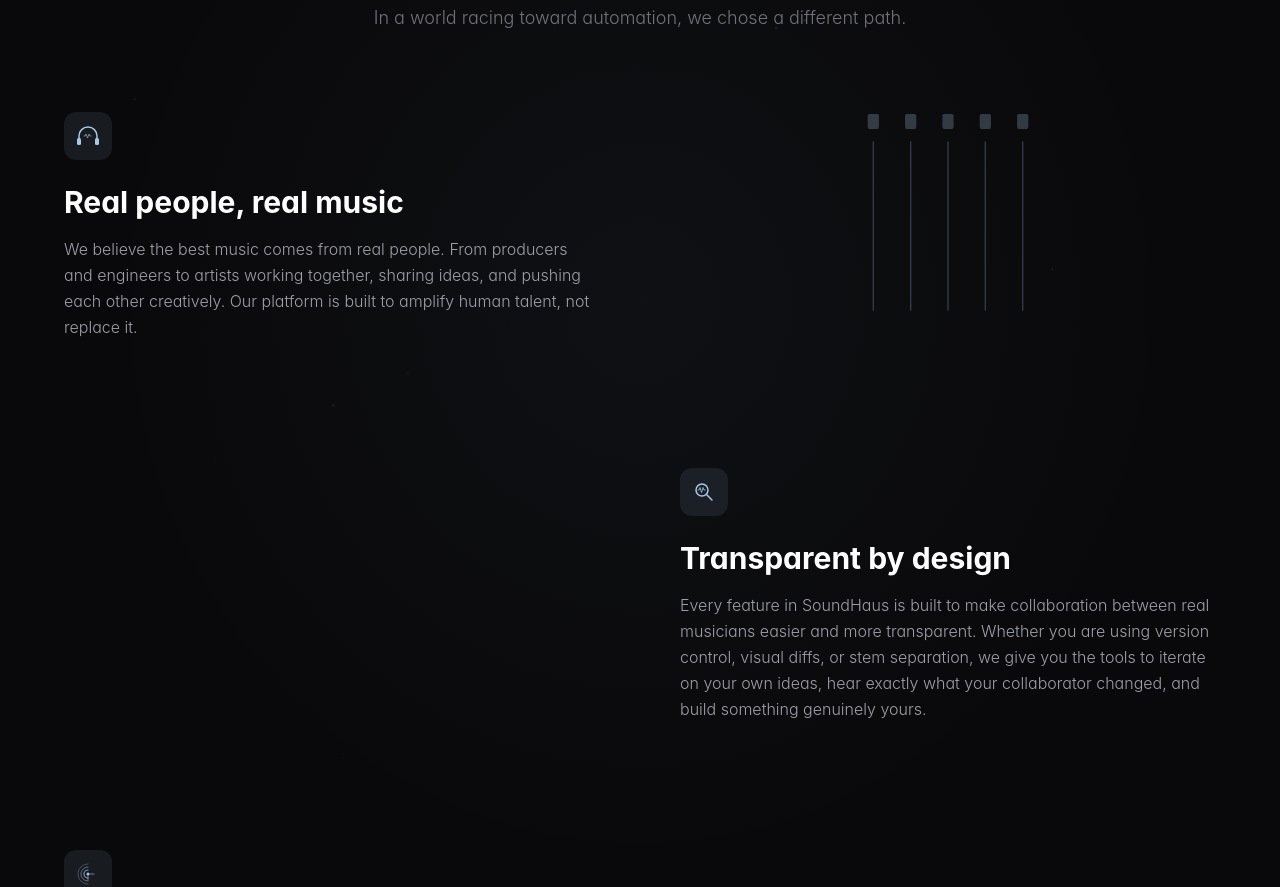
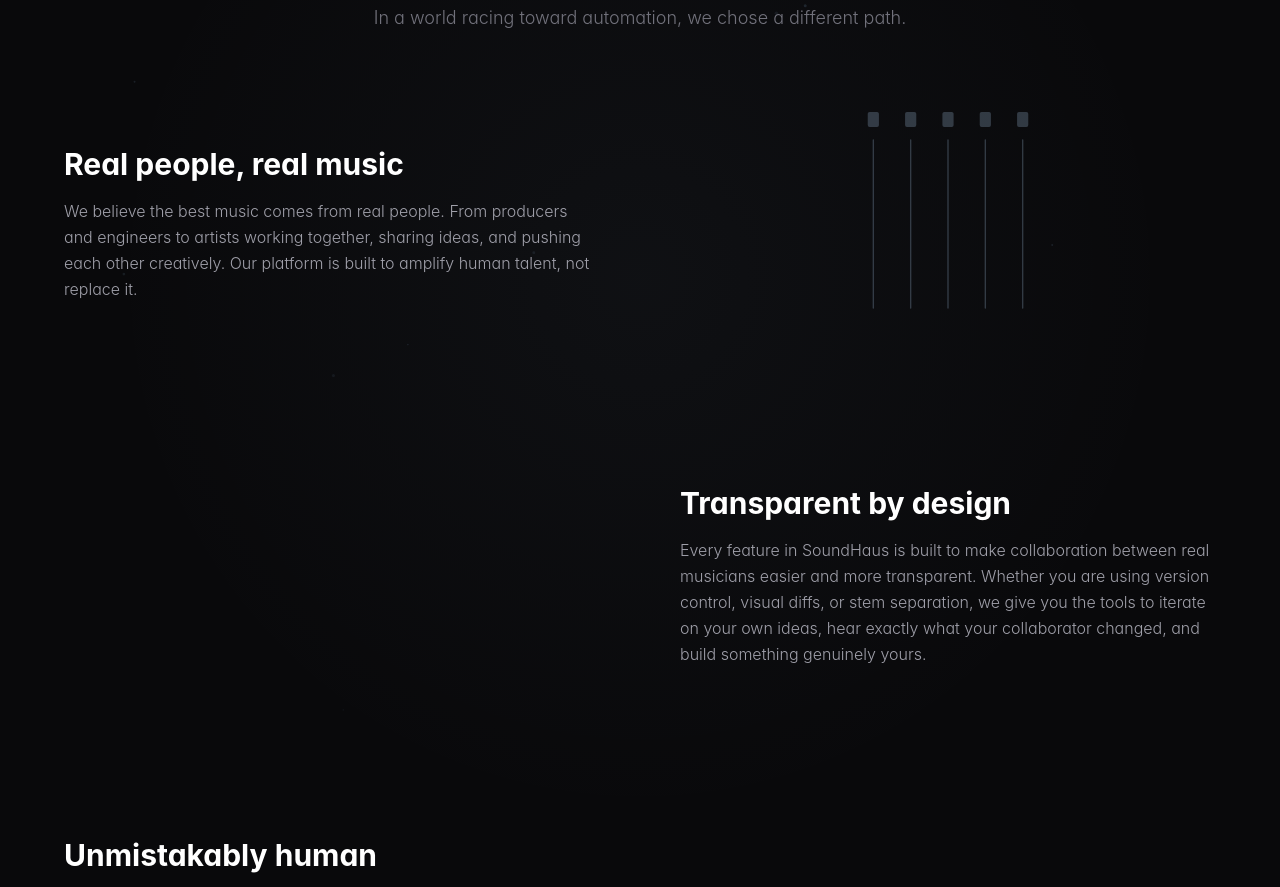
Before and after one commit to TheSoundHaus/SoundHaus_0.2.0, a Next.js app in the folder apps/web/: page / in a window 1280 px wide. Shown: the part 2980-3867 px from the top of the page. Built offline with nearby package versions, Linux system fonts and the light colour scheme.

Commit message:
fix: explore username-only hover, profile glass styling + always-show social slots, landing remove icons

```diff
--- a/apps/web/app/(dashboard)/explore/page.tsx
+++ b/apps/web/app/(dashboard)/explore/page.tsx
@@ -350,14 +350,14 @@ export default function ExplorePage() {
 
                                     {/* Content */}
                                     <div className="p-5 space-y-3">
-                                        <h3 className="text-lg font-semibold text-zinc-100 group-hover:text-glass-blue-400 transition-colors duration-300">
+                                        <h3 className="text-lg font-semibold text-zinc-100 transition-colors duration-300">
                                             {repo.repo_name}
                                         </h3>
                                         <p className="text-sm text-zinc-400">
                                             <Link
                                                 href={`/profile/${repo.owner_username || repo.owner}`}
                                                 onClick={(e) => e.stopPropagation()}
-                                                className="font-medium text-zinc-300 hover:text-[#A7C7E7] transition-colors"
+                                                className="font-medium text-zinc-400 hover:text-[#A7C7E7] transition-colors"
                                             >
                                                 {ownerShown}
                                             </Link>
@@ -423,7 +423,7 @@ export default function ExplorePage() {
                                         {index + 1}.
                                     </span>
                                     <div className="flex-1 min-w-0">
-                                        <h3 className="text-sm font-medium text-zinc-300 group-hover:text-glass-blue-400 transition-colors truncate">
+                                        <h3 className="text-sm font-medium text-zinc-300 transition-colors truncate">
                                             {repo.repo_name}
                                         </h3>
                                         <p className="text-xs text-zinc-500 mt-0.5">
--- a/apps/web/app/(dashboard)/profile/[username]/page.tsx
+++ b/apps/web/app/(dashboard)/profile/[username]/page.tsx
@@ -53,7 +53,7 @@ export default async function PublicProfilePage({
   return (
     <main className="mx-auto max-w-3xl px-6 py-12">
       {/* Profile Header */}
-      <div className="mb-8 rounded-lg border border-zinc-800 p-8">
+      <div className="mb-8 glass-card rounded-xl p-8">
         <div className="flex items-start gap-6">
           <UserAvatar
             src={profile.avatar_url}
@@ -79,44 +79,56 @@ export default async function PublicProfilePage({
               <span>Joined {formatDate(profile.created_at)}</span>
             </div>
 
-            {/* Social links */}
-            {(profile.social_instagram || profile.social_youtube || profile.social_spotify || profile.social_twitter || profile.social_website) && (
-              <div className="mt-4 flex flex-wrap items-center gap-3">
-                {profile.social_instagram && (
-                  <a href={profile.social_instagram} target="_blank" rel="noopener noreferrer" className="flex items-center gap-1.5 text-sm text-zinc-400 hover:text-zinc-100 transition-colors">
-                    <Instagram size={15} />
+            {/* Social links — always shown; greyed when not set */}
+            <div className="mt-4 flex flex-wrap items-center gap-4">
+              {profile.social_instagram ? (
+                <a href={profile.social_instagram} target="_blank" rel="noopener noreferrer" title="Instagram" className="text-zinc-400 hover:text-[#E1306C] transition-colors">
+                  <Instagram size={16} />
                 </a>
+              ) : (
+                <span title="Instagram (not set)" className="text-zinc-700 cursor-default"><Instagram size={16} /></span>
               )}
-                {profile.social_youtube && (
-                  <a href={profile.social_youtube} target="_blank" rel="noopener noreferrer" className="flex items-center gap-1.5 text-sm text-zinc-400 hover:text-red-400 transition-colors">
-                    <Youtube size={15} />
+              {profile.social_youtube ? (
+                <a href={profile.social_youtube} target="_blank" rel="noopener noreferrer" title="YouTube" className="text-zinc-400 hover:text-[#FF0000] transition-colors">
+                  <Youtube size={16} />
                 </a>
+              ) : (
+                <span title="YouTube (not set)" className="text-zinc-700 cursor-default"><Youtube size={16} /></span>
               )}
-                {profile.social_spotify && (
-                  <a href={profile.social_spotify} target="_blank" rel="noopener noreferrer" className="flex items-center gap-1.5 text-sm text-zinc-400 hover:text-green-400 transition-colors">
-                    <svg viewBox="0 0 24 24" fill="currentColor" className="h-[15px] w-[15px]">
+              {profile.social_spotify ? (
+                <a href={profile.social_spotify} target="_blank" rel="noopener noreferrer" title="Spotify" className="text-zinc-400 hover:text-[#1DB954] transition-colors">
+                  <svg viewBox="0 0 24 24" fill="currentColor" className="w-4 h-4">
                     <path d="M12 0C5.4 0 0 5.4 0 12s5.4 12 12 12 12-5.4 12-12S18.66 0 12 0zm5.521 17.34c-.24.359-.66.48-1.021.24-2.82-1.74-6.36-2.101-10.561-1.141-.418.122-.779-.179-.899-.539-.12-.421.18-.78.54-.9 4.56-1.021 8.52-.6 11.64 1.32.42.18.479.659.301 1.02zm1.44-3.3c-.301.42-.841.6-1.262.3-3.239-1.98-8.159-2.58-11.939-1.38-.479.12-1.02-.12-1.14-.6-.12-.48.12-1.021.6-1.141C9.6 9.9 15 10.561 18.72 12.84c.361.181.54.78.241 1.2zm.12-3.36C15.24 8.4 8.82 8.16 5.16 9.301c-.6.179-1.2-.181-1.38-.721-.18-.601.18-1.2.72-1.381 4.26-1.26 11.28-1.02 15.721 1.621.539.3.719 1.02.419 1.56-.299.421-1.02.599-1.559.3z"/>
                   </svg>
                 </a>
+              ) : (
+                <span title="Spotify (not set)" className="text-zinc-700 cursor-default">
+                  <svg viewBox="0 0 24 24" fill="currentColor" className="w-4 h-4">
+                    <path d="M12 0C5.4 0 0 5.4 0 12s5.4 12 12 12 12-5.4 12-12S18.66 0 12 0zm5.521 17.34c-.24.359-.66.48-1.021.24-2.82-1.74-6.36-2.101-10.561-1.141-.418.122-.779-.179-.899-.539-.12-.421.18-.78.54-.9 4.56-1.021 8.52-.6 11.64 1.32.42.18.479.659.301 1.02zm1.44-3.3c-.301.42-.841.6-1.262.3-3.239-1.98-8.159-2.58-11.939-1.38-.479.12-1.02-.12-1.14-.6-.12-.48.12-1.021.6-1.141C9.6 9.9 15 10.561 18.72 12.84c.361.181.54.78.241 1.2zm.12-3.36C15.24 8.4 8.82 8.16 5.16 9.301c-.6.179-1.2-.181-1.38-.721-.18-.601.18-1.2.72-1.381 4.26-1.26 11.28-1.02 15.721 1.621.539.3.719 1.02.419 1.56-.299.421-1.02.599-1.559.3z"/>
+                  </svg>
+                </span>
               )}
-                {profile.social_twitter && (
-                  <a href={profile.social_twitter} target="_blank" rel="noopener noreferrer" className="flex items-center gap-1.5 text-sm text-zinc-400 hover:text-zinc-100 transition-colors">
-                    <Twitter size={15} />
+              {profile.social_twitter ? (
+                <a href={profile.social_twitter} target="_blank" rel="noopener noreferrer" title="X / Twitter" className="text-zinc-400 hover:text-zinc-100 transition-colors">
+                  <Twitter size={16} />
                 </a>
+              ) : (
+                <span title="X / Twitter (not set)" className="text-zinc-700 cursor-default"><Twitter size={16} /></span>
               )}
-                {profile.social_website && (
-                  <a href={profile.social_website} target="_blank" rel="noopener noreferrer" className="flex items-center gap-1.5 text-sm text-zinc-400 hover:text-[#A7C7E7] transition-colors">
-                    <Globe size={15} />
+              {profile.social_website ? (
+                <a href={profile.social_website} target="_blank" rel="noopener noreferrer" title="Website" className="text-zinc-400 hover:text-[#A7C7E7] transition-colors">
+                  <Globe size={16} />
                 </a>
+              ) : (
+                <span title="Website (not set)" className="text-zinc-700 cursor-default"><Globe size={16} /></span>
               )}
             </div>
-            )}
           </div>
         </div>
       </div>
 
       {/* Public Repos */}
-      <div className="rounded-lg border border-zinc-800 p-8">
+      <div className="glass-card rounded-xl p-8">
         <h2 className="mb-6 text-xl font-semibold">
           Public Projects
           {repos.length > 0 && (
--- a/apps/web/app/page.tsx
+++ b/apps/web/app/page.tsx
@@ -1050,27 +1050,16 @@ export default function LandingPage() {
                     <div className="space-y-24 md:space-y-32">
 
                         {/* Card 1 — text LEFT, visual RIGHT */}
-                        <FadeInSection delay={100} variant="left">
                         <div className="flex flex-col md:flex-row gap-12 md:gap-20 items-center">
-                                {/* Text */}
-                                <div className="flex-1">
-                                    <div className="w-12 h-12 rounded-xl bg-glass-blue-400/10 flex items-center justify-center mb-6">
-                                        <svg viewBox="0 0 24 24" fill="none" className="w-6 h-6">
-                                            <path d="M3 18V12a9 9 0 0118 0v6" stroke="rgba(167,199,231,1)" strokeWidth="1.5" strokeLinecap="round" />
-                                            <rect x="1" y="14" width="4" height="7" rx="1.5" fill="rgba(167,199,231,1)" />
-                                            <rect x="19" y="14" width="4" height="7" rx="1.5" fill="rgba(167,199,231,1)" />
-                                            <path d="M8 12h1l1-2 1.5 4 1.5-4 1 2h1" stroke="rgba(167,199,231,0.6)" strokeWidth="1" strokeLinecap="round" strokeLinejoin="round" />
-                                        </svg>
-                                    </div>
+                            <FadeInSection delay={0} variant="left" className="flex-1">
                                 <h3 className="text-2xl md:text-3xl font-bold text-white mb-4">Real people, real music</h3>
                                 <p className="text-base text-zinc-400 leading-relaxed font-light">
                                     We believe the best music comes from real people. From producers and engineers
                                     to artists working together, sharing ideas, and pushing each other creatively.
                                     Our platform is built to amplify human talent, not replace it.
                                 </p>
-                                </div>
-                                {/* Visual — mixing console faders */}
-                                <div className="flex-1 flex justify-center items-center">
+                            </FadeInSection>
+                            <FadeInSection delay={150} variant="right" className="flex-1 flex justify-center items-center">
                                 <div className="w-56 h-56 opacity-25">
                                     <svg viewBox="0 0 240 240" fill="none">
                                         {[40, 80, 120, 160, 200].map((x, i) => (
@@ -1083,22 +1072,12 @@ export default function LandingPage() {
                                         ))}
                                     </svg>
                                 </div>
+                            </FadeInSection>
                         </div>
-                            </div>
-                        </FadeInSection>
 
                         {/* Card 2 — text RIGHT, visual LEFT */}
-                        <FadeInSection delay={200} variant="right">
                         <div className="flex flex-col md:flex-row-reverse gap-12 md:gap-20 items-center">
-                                {/* Text */}
-                                <div className="flex-1">
-                                    <div className="w-12 h-12 rounded-xl bg-glass-blue-400/10 flex items-center justify-center mb-6">
-                                        <svg viewBox="0 0 24 24" fill="none" className="w-6 h-6">
-                                            <circle cx="10" cy="10" r="6" stroke="rgba(167,199,231,1)" strokeWidth="1.5" />
-                                            <line x1="14.5" y1="14.5" x2="20" y2="20" stroke="rgba(167,199,231,1)" strokeWidth="1.5" strokeLinecap="round" />
-                                            <path d="M6 10h1l1-2.5 1.5 5 1.5-5 1 2.5h1" stroke="rgba(167,199,231,0.8)" strokeWidth="1" strokeLinecap="round" strokeLinejoin="round" />
-                                        </svg>
-                                    </div>
+                            <FadeInSection delay={0} variant="right" className="flex-1">
                                 <h3 className="text-2xl md:text-3xl font-bold text-white mb-4">Transparent by design</h3>
                                 <p className="text-base text-zinc-400 leading-relaxed font-light">
                                     Every feature in SoundHaus is built to make collaboration between real musicians easier and
@@ -1106,9 +1085,8 @@ export default function LandingPage() {
                                     separation, we give you the tools to iterate on your own ideas, hear exactly
                                     what your collaborator changed, and build something genuinely yours.
                                 </p>
-                                </div>
-                                {/* Visual — spectrum analyzer bars */}
-                                <div className="flex-1 flex justify-center items-center">
+                            </FadeInSection>
+                            <FadeInSection delay={150} variant="left" className="flex-1 flex justify-center items-center">
                                 <div className="w-56 h-56 opacity-25">
                                     <svg viewBox="0 0 200 200" fill="none">
                                         {Array.from({ length: 12 }, (_, i) => {
@@ -1123,24 +1101,12 @@ export default function LandingPage() {
                                         })}
                                     </svg>
                                 </div>
+                            </FadeInSection>
                         </div>
-                            </div>
-                        </FadeInSection>
 
                         {/* Card 3 — text LEFT, visual RIGHT */}
-                        <FadeInSection delay={300} variant="left">
                         <div className="flex flex-col md:flex-row gap-12 md:gap-20 items-center">
-                                {/* Text */}
-                                <div className="flex-1">
-                                    <div className="w-12 h-12 rounded-xl bg-glass-blue-400/10 flex items-center justify-center mb-6">
-                                        <svg viewBox="0 0 24 24" fill="none" className="w-6 h-6">
-                                            <path d="M12 2C6.48 2 2 6.48 2 12s4.48 10 10 10" stroke="rgba(167,199,231,0.3)" strokeWidth="1" strokeLinecap="round" />
-                                            <path d="M12 5c-3.87 0-7 3.13-7 7s3.13 7 7 7" stroke="rgba(167,199,231,0.5)" strokeWidth="1" strokeLinecap="round" />
-                                            <path d="M12 8c-2.21 0-4 1.79-4 4s1.79 4 4 4" stroke="rgba(167,199,231,0.7)" strokeWidth="1.2" strokeLinecap="round" />
-                                            <circle cx="12" cy="12" r="1.5" fill="rgba(167,199,231,1)" />
-                                            <path d="M14 12h4M12 14v4" stroke="rgba(167,199,231,0.6)" strokeWidth="1" strokeLinecap="round" />
-                                        </svg>
-                                    </div>
+                            <FadeInSection delay={0} variant="left" className="flex-1">
                                 <h3 className="text-2xl md:text-3xl font-bold text-white mb-4">Unmistakably human</h3>
                                 <p className="text-base text-zinc-400 leading-relaxed font-light">
                                     SoundHaus is where authenticity matters. When credit is tracked in the commit
@@ -1148,9 +1114,8 @@ export default function LandingPage() {
                                     a vocalist in LA can trade stems across time zones without losing context.
                                     The future of music is collaborative, and it should be unmistakably human.
                                 </p>
-                                </div>
-                                {/* Visual — soundwave fingerprint */}
-                                <div className="flex-1 flex justify-center items-center">
+                            </FadeInSection>
+                            <FadeInSection delay={150} variant="right" className="flex-1 flex justify-center items-center">
                                 <div className="w-56 h-56 opacity-25">
                                     <svg viewBox="0 0 200 200" fill="none">
                                         {[30, 50, 70, 90, 110, 130, 170].map((r, i) => (
@@ -1167,9 +1132,8 @@ export default function LandingPage() {
                                         ))}
                                     </svg>
                                 </div>
+                            </FadeInSection>
                         </div>
-                            </div>
-                        </FadeInSection>
 
                     </div>
                 </div>
```
Lines whose indentation alone changed are shown as unchanged.
